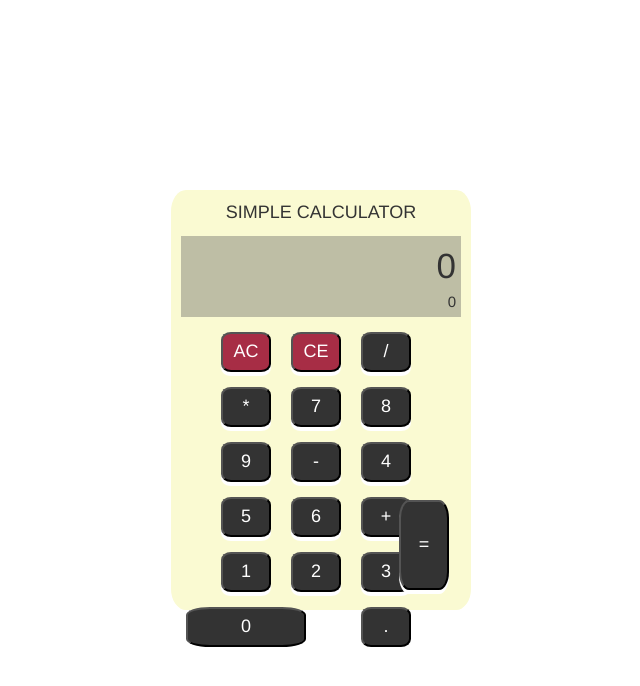
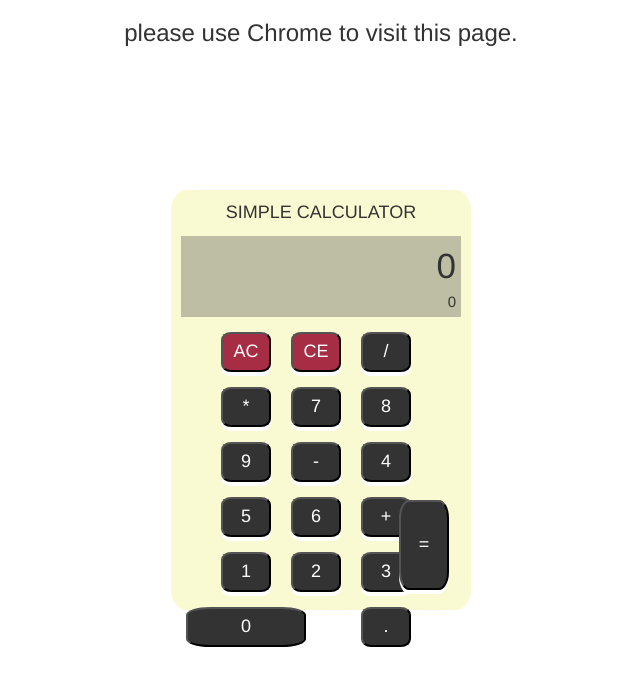
Before and after one commit to frankbearzou/javascript-calculator, a website: page index.html in a window 1280 px wide. Shown: the whole page, without its empty margins (319-959 px from the left). Drawn offline with nearby package versions, Linux system fonts and the light colour scheme.

Commit message:
use Chrome only

```diff
--- a/index.html
+++ b/index.html
@@ -12,6 +12,7 @@
     <title>JavaScript Calculator</title>
 </head>
 <body>
+    <h3 style="text-align: center">please use Chrome to visit this page.</h3>
     <div class="text-center main">
         <div id="calculator" class="text-center">
             <div id="title">SIMPLE CALCULATOR</div>
```
